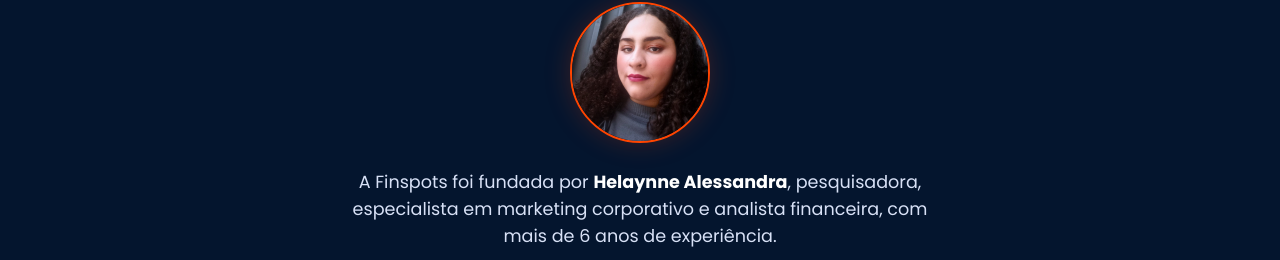
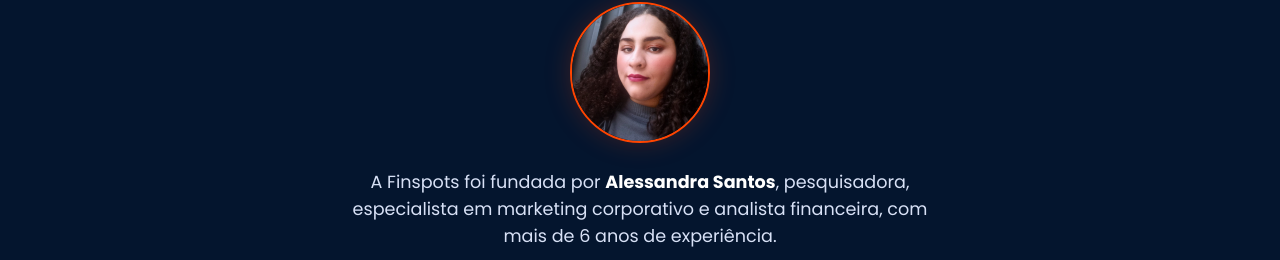
Before and after one commit to labpurplecat/site, a plain HTML site: page index.html in a window 1280 px wide. Shown: the part 6140-6400 px from the top of the page. Drawn offline with Linux system fonts and the light colour scheme.

Commit message:
Atualiza nome para Alessandra Santos

```diff
--- a/index.html
+++ b/index.html
@@ -668,8 +668,8 @@
     <div class="kicker">Sobre a Finspots</div>
     <h2>Por que a Finspots existe.</h2>
     <!-- FOTO: salve a sua foto em assets/img/foto-helaynne.jpg (quadrada, de preferência). Sem o arquivo, o espaço some sozinho. -->
-    <img class="sobre-foto" src="assets/img/foto-helaynne.jpg" alt="Helaynne Alessandra, fundadora da Finspots" width="128" height="128" loading="lazy" onerror="this.remove()">
-    <p>A Finspots foi fundada por <strong style="color:var(--branco);">Helaynne Alessandra</strong>, pesquisadora, especialista em marketing corporativo e analista financeira, com mais de 6 anos de experiência.</p>
+    <img class="sobre-foto" src="assets/img/foto-helaynne.jpg" alt="Alessandra Santos, fundadora da Finspots" width="128" height="128" loading="lazy" onerror="this.remove()">
+    <p>A Finspots foi fundada por <strong style="color:var(--branco);">Alessandra Santos</strong>, pesquisadora, especialista em marketing corporativo e analista financeira, com mais de 6 anos de experiência.</p>
     <p>Loja online é uma das operações mais difíceis de acompanhar: são muitos dados, espalhados em plataformas e painéis diferentes. E muita loja pequena e média fecha mesmo faturando bem, porque a falta de clareza esconde o problema até ser tarde.</p>
     <p class="lead" style="color:var(--branco); margin-top:24px;">A Finspots existe para transformar essa complexidade em respostas claras.</p>
   </div>
```
